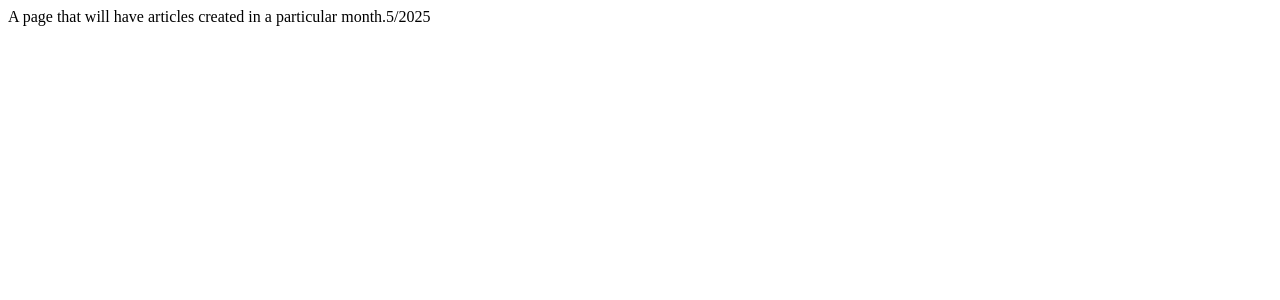
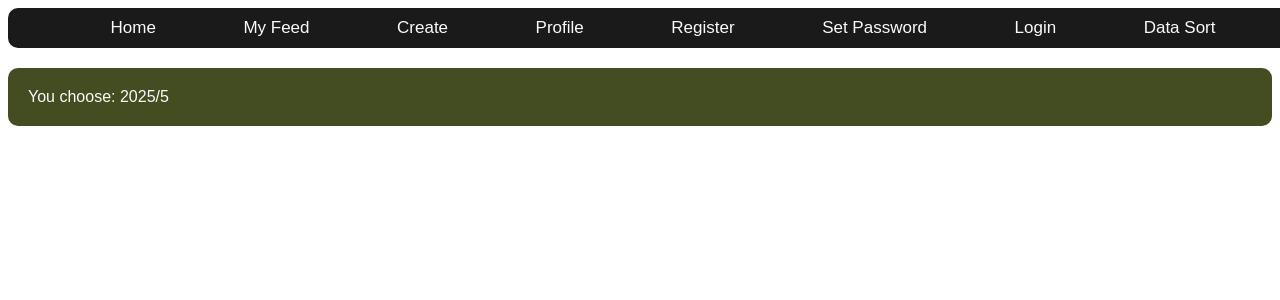
Before and after one commit to d0rian3/web_homework, a Django app: page /2025/05/ in a window 1280 px wide. Shown: the top 300 px of the page. Run offline with Django 5.2, Linux system fonts and the light colour scheme.

Commit message:
Добавил страницы на большиство запросов, проблема с артиклом

```diff
--- a/my_home_work/urls.py
+++ b/my_home_work/urls.py
@@ -12,6 +12,5 @@ urlpatterns = [
     path('register/', register, name="register"),
     path('set_password/', set_password, name="set_password"),
     path('login/', login, name="login"),
-    path('logout/', logout, name="logout"),
     re_path(r'^(?P<year>[1-9]\d{3})/(?P<month>0[1-9]|1[0-2])/$', data_sort, name="data_sort"),
 ]
--- a/myapp/views.py
+++ b/myapp/views.py
@@ -10,14 +10,14 @@ def my_feed(request: HttpRequest) -> HttpResponse:
     return render(request, 'my_feed.html')
 
 def article(request: HttpRequest) -> HttpResponse:
-    return HttpResponse("The page on which the id article will be displayed.")
+    return HttpResponse("The page on which the id article will be displayed.") #! Page
 
 
 def article_comment(request: HttpRequest) -> HttpResponse:
     return HttpResponse("The address we will use to write comments to the article")
 
 def article_update(request: HttpRequest) -> HttpResponse:
-    return HttpResponse("The page we will use to modify an existing article.")
+    return HttpResponse("The page we will use to modify an existing article.") #! Page
 
 
 def article_delete(request: HttpRequest) -> HttpResponse:
@@ -28,29 +28,28 @@ def create(request: HttpRequest) -> HttpResponse:
     return render(request, 'create.html')
 
 def topics(request: HttpRequest) -> HttpResponse:
-    return HttpResponse("A page listing all the topics on the site")
+    return HttpResponse("A page listing all the topics on the site") #! Page
 
 def topic_id(request: HttpRequest) -> HttpResponse:
-    return HttpResponse(" Страница, со всеми статьями по определенной теме")
+    return HttpResponse(" Страница, со всеми статьями по определенной теме") #! Page
 
 def topic_id_subscribe(request: HttpRequest) -> HttpResponse:
-    return HttpResponse("A page listing all topics on the site Address to subscribe to a specific topic")
+    return HttpResponse("A page listing all topics on the site Address to subscribe to a specific topic") #! Page
 
 
 def topic_id_unsubscribe(request: HttpRequest) -> HttpResponse:
-    return HttpResponse("A page listing all topics on the site Address to unsubscribe to a specific topic")
+    return HttpResponse("A page listing all topics on the site Address to unsubscribe to a specific topic") #! Page
 
 def profile(request: HttpRequest) -> HttpResponse:
-    return HttpResponse("A page with user data and a list of subscriptions")
-
+    return render(request, 'profile.html')
 def register(request: HttpRequest) -> HttpResponse:
-    return HttpResponse("New user registration page")
+    return render(request, 'register.html')
 
 def set_password(request: HttpRequest) -> HttpResponse:
-    return HttpResponse("The page with the password change")
+    return render(request, 'set_pass.html')
 
 def login(request: HttpRequest) -> HttpResponse:
-    return HttpResponse("Page, for logging into the site")
+    return render(request, 'login.html')
 
 def logout(request: HttpRequest) -> HttpResponse:
     return HttpResponse("Address for leaving the site")
@@ -67,4 +66,4 @@ def data_sort(request: HttpRequest, year:int, month: int) -> HttpResponse:
 
     except(ValueError, TypeError):
         raise Http404("Incorrect date")
-    return HttpResponse(f"A page that will have articles created in a particular month.{month}/{year}")
+    return render(request, 'data_sort.html', {'year': year, 'month': month})
--- a/templates/base.html
+++ b/templates/base.html
@@ -32,7 +32,6 @@
       <a href="{% url 'register' %}">Register</a>
       <a href="{% url 'set_password' %}">Set Password</a>
       <a href="{% url 'login' %}">Login</a>
-      <a href="{% url 'logout' %}">Logout</a>
       <a href="{% url 'data_sort' 2020 10 %}">Data Sort</a>
     </nav>
 
--- /dev/null
+++ b/templates/data_sort.html
@@ -0,0 +1,10 @@
+{% extends 'base.html' %} {% block content %}
+<div
+  style="padding: 20px; background-color: rgb(67, 77, 33); border-radius: 10px"
+>
+  <span style="color: #fafafa; font-family: sans-serif">
+    You choose: {{ year }}/{{ month }}</span
+  >
+</div>
+
+{% endblock %}x
```
Also changed, not shown: templates/login.html (added, +8 -0 lines), templates/profile.html (added, +8 -0 lines), templates/register.html (added, +8 -0 lines), templates/set_pass.html (added, +12 -0 lines).
